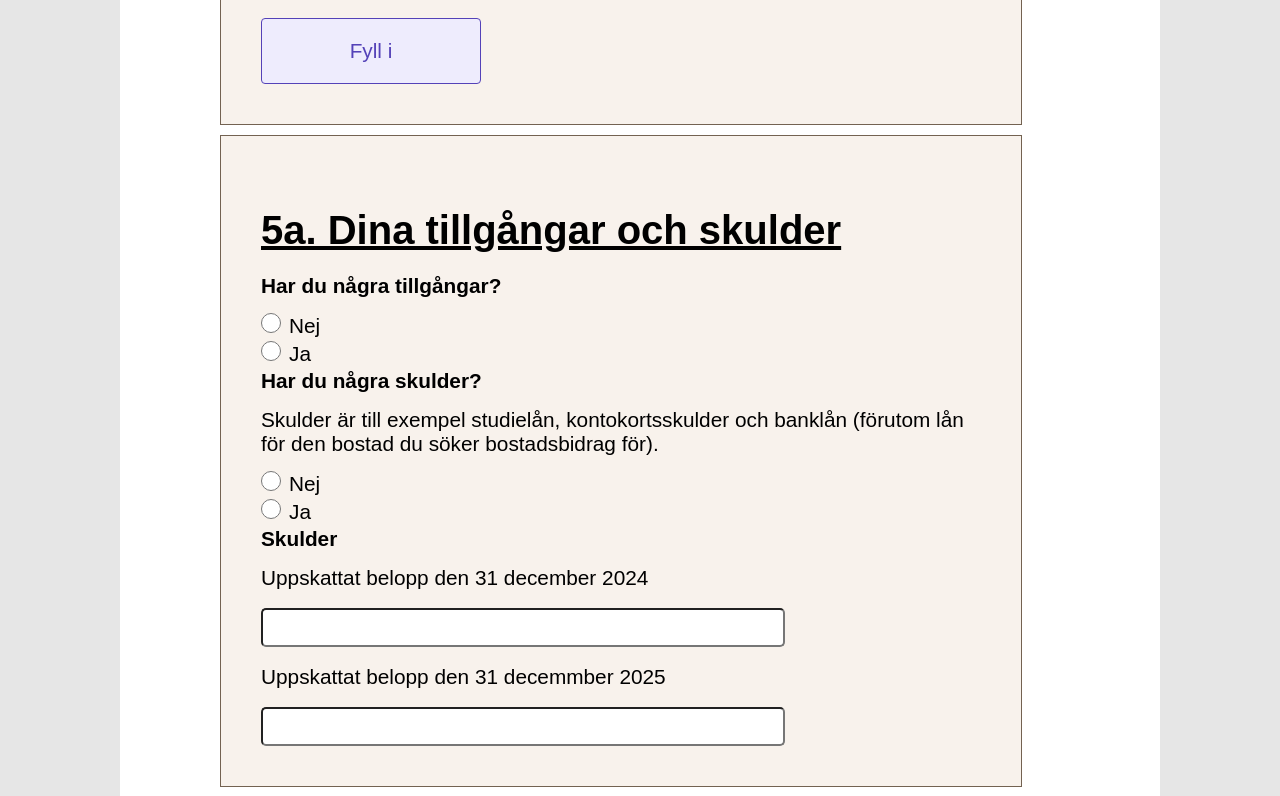
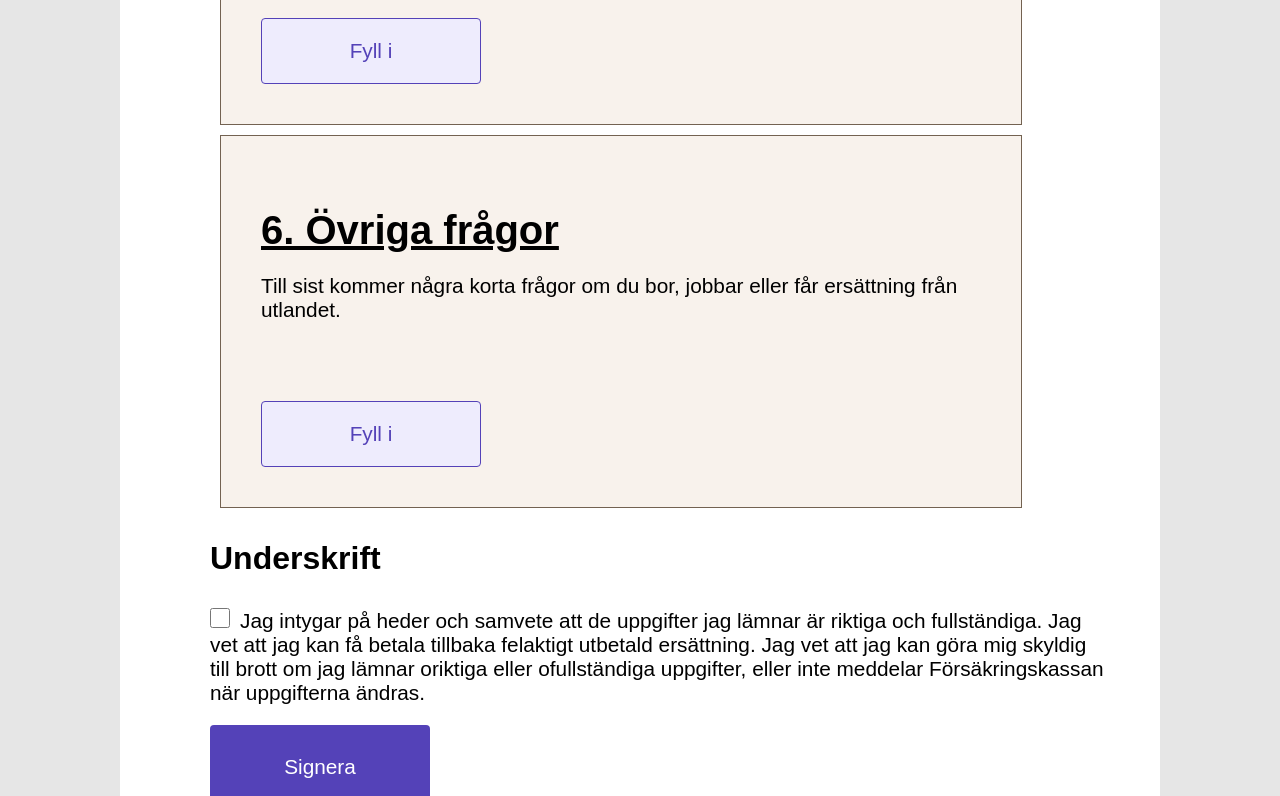
Before and after one commit to CeciliaKembring/fk-form, a Vue app: page /mainForm in a window 1280 px wide. Shown: the part 2640-3436 px from the top of the page. Built offline with nearby package versions, Linux system fonts and the light colour scheme.

Commit message:
Stegraket Tillgångar

```diff
--- a/src/components/Assets.vue
+++ b/src/components/Assets.vue
@@ -2,9 +2,24 @@
 import { ref } from 'vue';
 
 const isFilledIn = ref(false);
+const isAssetsFilledIn = ref(false);
+const isDebtFilledIn = ref(false);
+const isAssetsOverFilledIn = ref(false);
 
 const toggleVisibility = () => {
   isFilledIn.value = !isFilledIn.value;
+};
+
+const toggleAssetsVisibility = (value) => {
+    isAssetsFilledIn.value = value;
+};
+
+const toggleAssetsOverVisibility = (value) => {
+    isAssetsOverFilledIn.value = value;
+};
+
+const toggleDebtVisibility = (value) => {
+    isDebtFilledIn.value = value;
 };
 </script>
 <template>
@@ -18,34 +33,38 @@ const toggleVisibility = () => {
         <div v-if="isFilledIn" class="assets">
             <p class="bold">Har du och eventuella barn sammanlagda tillgångar på över 100 000 kronor?</p>
             <p>Tillgångar är till exempel pengar på banken, kontanter, aktier, fonder eller fastigheter.</p>
-            <input type="radio" id="no_assets">
+            <input type="radio" id="no_assets" @change="toggleAssetsVisibility(false)">
             <label for="no_assets">Nej</label><br>
-            <input type="radio" id="yes_assets">
+            <input type="radio" id="yes_assets" @change="toggleAssetsVisibility(true)">
             <label for="yes_assets">Ja</label>
         </div>
 
         <button type="button" class="app-btn" @click="toggleVisibility">{{ isFilledIn ? 'Gå vidare' : 'Fyll i' }}</button>
     </div>
-    <div class="container" id="assets_a">
+    <div class="container" id="assets_a"  v-if="isAssetsFilledIn">
         <h3>5a. Dina tillgångar och skulder</h3>
 
 
         <div class="assets_popup">
             <p class="bold">Har du några tillgångar?</p>
-            <input type="radio" id="no_assets_popup">
+            <input type="radio" id="no_assets_popup" @change="toggleAssetsOverVisibility(false)">
             <label for="no_assets_popup">Nej</label><br>
-            <input type="radio" id="yes_assets_popup">
+            <input type="radio" id="yes_assets_popup" @change="toggleAssetsOverVisibility(true)">
             <label for="yes_assets_popup">Ja</label>
+
+            <div class="has_assets" v-if="isAssetsOverFilledIn">
+                <p class="bold">Tillgångar</p>
+            </div>
 
             <p class="bold">Har du några skulder?</p>
             <p>Skulder är till exempel studielån, kontokortsskulder och banklån (förutom lån för den bostad du söker
                 bostadsbidrag för).</p>
-            <input type="radio" id="no_debt">
+            <input type="radio" id="no_debt" @change="toggleDebtVisibility(false)">
             <label for="no_debt">Nej</label><br>
-            <input type="radio" id="yes_debt">
+            <input type="radio" id="yes_debt" @change="toggleDebtVisibility(true)">
             <label for="yes_debt">Ja</label>
 
-            <div class="has_debt">
+            <div class="has_debt" v-if="isDebtFilledIn">
                 <p class="bold">Skulder</p>
                 <div class="input_form">
                     <label for="debt_first" class="input_first">Uppskattat belopp den 31 december 2024</label><br>
@@ -53,6 +72,7 @@ const toggleVisibility = () => {
                     <label for="debt_second" class="input_first">Uppskattat belopp den 31 decemmber 2025</label><br>
                     <input type="text" id="debt_second">
                 </div>
+                <button type="button" class="app-btn">Gå vidare</button>
             </div>
         </div>
 
```
